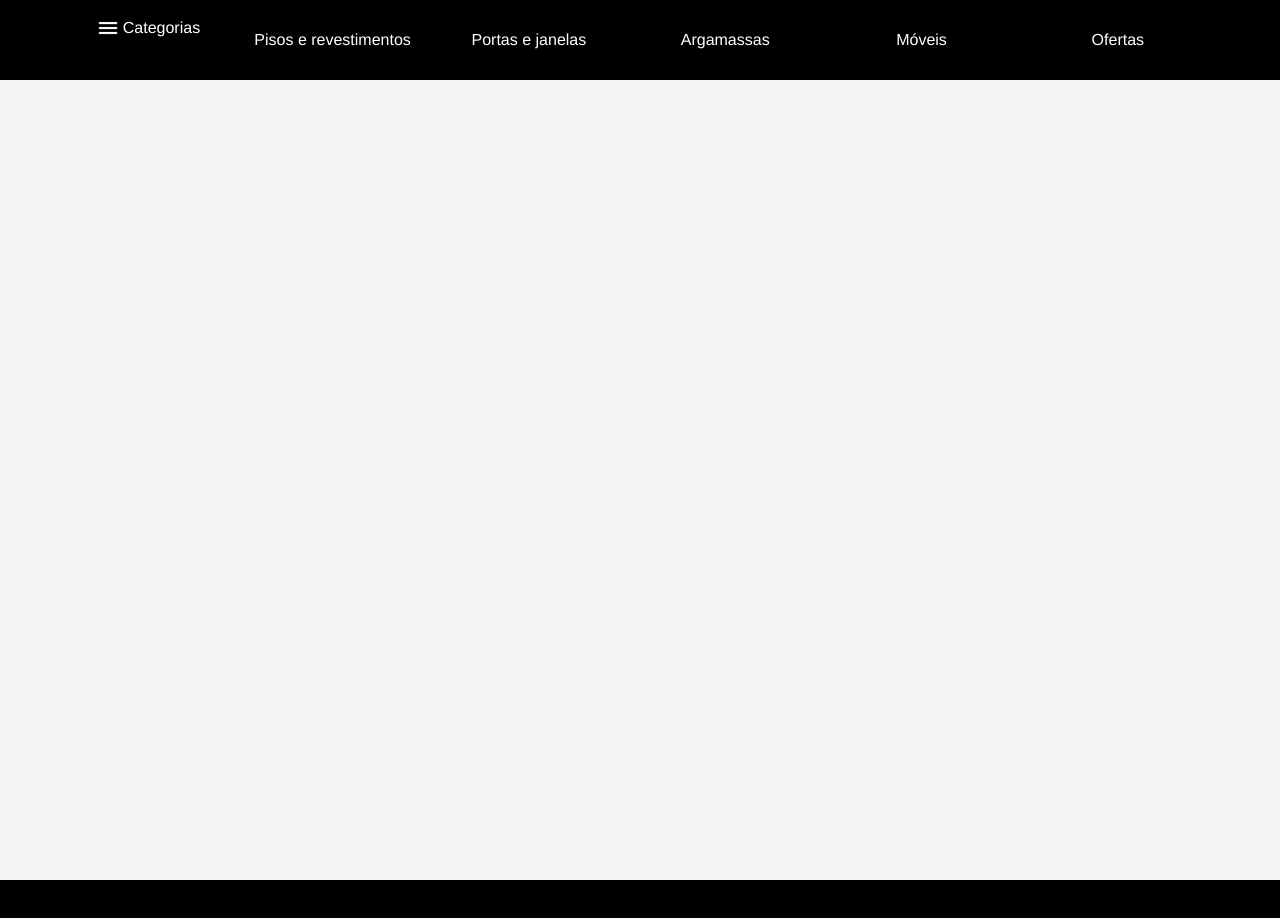
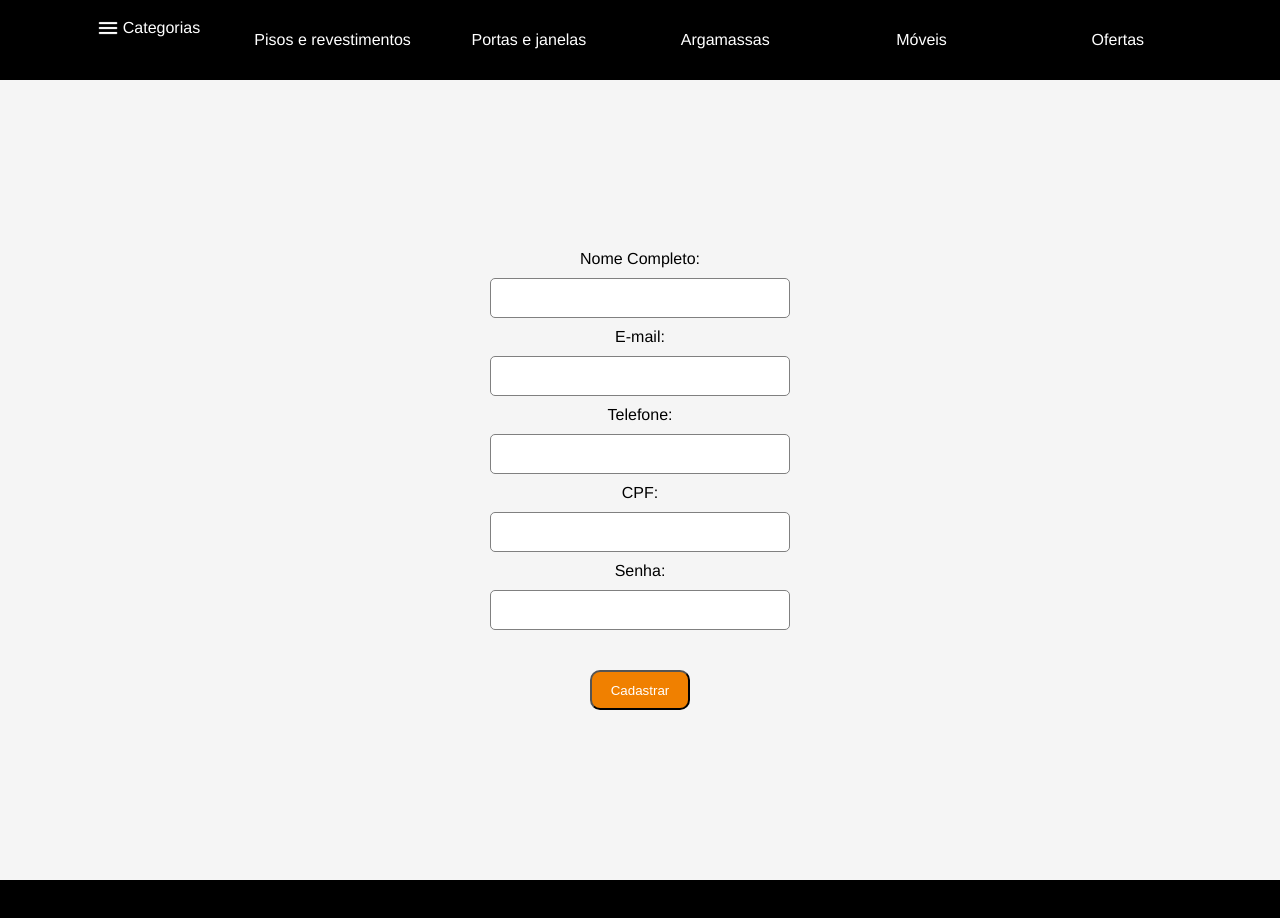
Before and after one commit to NicolasLima01/HardConstruct, a plain HTML site: page cadastro.html in a window 1280 px wide. Shown: the part 160-1078 px from the top of the page. Drawn offline with Linux system fonts and the light colour scheme.

Commit message:
Base da pg de cadastro

```diff
--- a/cadastro.html
+++ b/cadastro.html
@@ -53,6 +53,24 @@
 
     <main>
 
+        <form action="submit">
+            <label for="nome">Nome Completo:</label>
+            <input type="text">
+
+            <label for="email">E-mail:</label>
+            <input type="text">
+
+            <label for="telefone">Telefone:</label>
+            <input type="text">
+
+            <label for="cpf">CPF:</label>
+            <input type="text">
+
+            <label for="">Senha:</label>
+            <input type="text">
+
+            <button>Cadastrar</button>
+        </form>
 
 
     </main>
--- a/home.css
+++ b/home.css
@@ -74,8 +74,8 @@ footer {
 
 /*Ícone e link do cadastro*/
 .cadastroIcon {
-    height: 100px;
-    width: 100px;
+    height: 50px;
+    width: 50px;
     display: flex;
     flex-direction: column;
     justify-content: center;
@@ -353,3 +353,35 @@ footer {
     color: white;
     text-decoration: none;
 }
+
+
+
+/*----------------------------------------------------------------------------------------------------*/
+/*                                            FOOTER                                                  */
+/*----------------------------------------------------------------------------------------------------*/
+
+main form {
+    display: flex;
+    flex-direction: column;
+    align-items: center;
+    justify-content: center;
+    height: 100%;
+}
+
+main form input {
+    width: 300px;
+    height: 40px;
+    margin: 10px 0;
+    padding: 0 10px;
+    border: solid 1px gray;
+    border-radius: 5px;
+}
+
+main form button{
+    background-color: #f08000;
+    color: white;
+    margin-top: 30px;
+    width: 100px;
+    height: 40px;
+    border-radius: 10px;
+}
```
Also changed, not shown: index.html (+0 -1 lines), IMG/Banner_LinkedIn(1).png (deleted).
